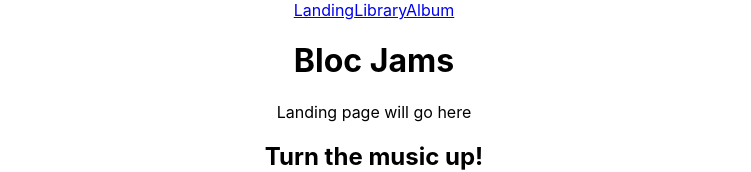
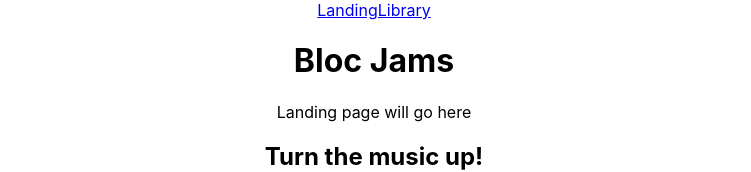
Before and after one commit to slingaxesf/bloc-jams-react, a React (Create React App) app: page / in a window 1280 px wide. Shown: the top 172 px of the page, without its empty margins (266-1017 px from the left). Built offline with nearby package versions, Linux system fonts and the light colour scheme.

Commit message:
revisionn for components-album-assignment

```diff
--- a/src/App.js
+++ b/src/App.js
@@ -13,7 +13,6 @@
       <nav>
         <Link to='/'>Landing</Link>
         <Link to='/library'>Library</Link>
-        <Link to='/album'>Album </Link>
       </nav>
         <h1>Bloc Jams</h1>
       </header>
```
